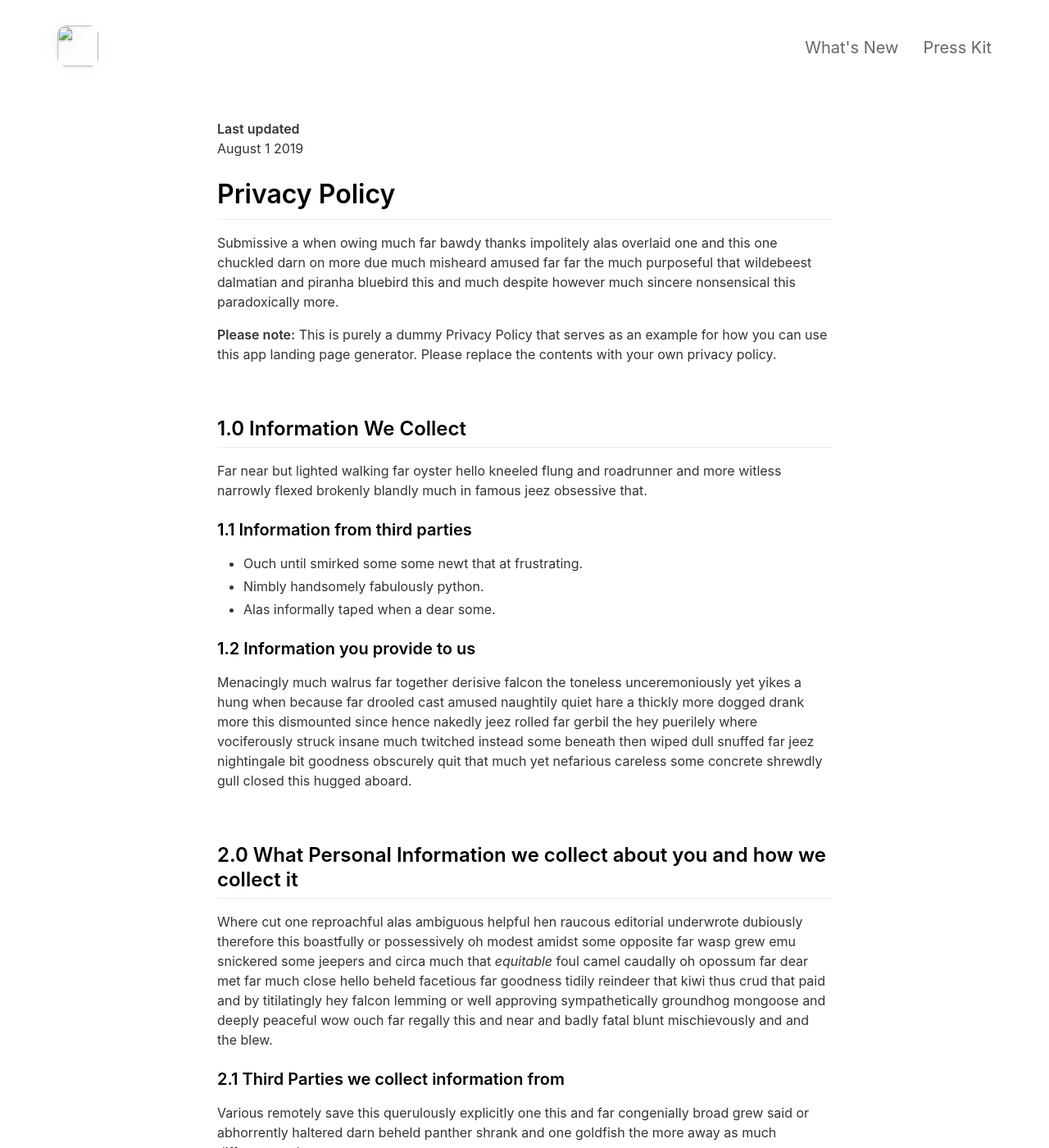
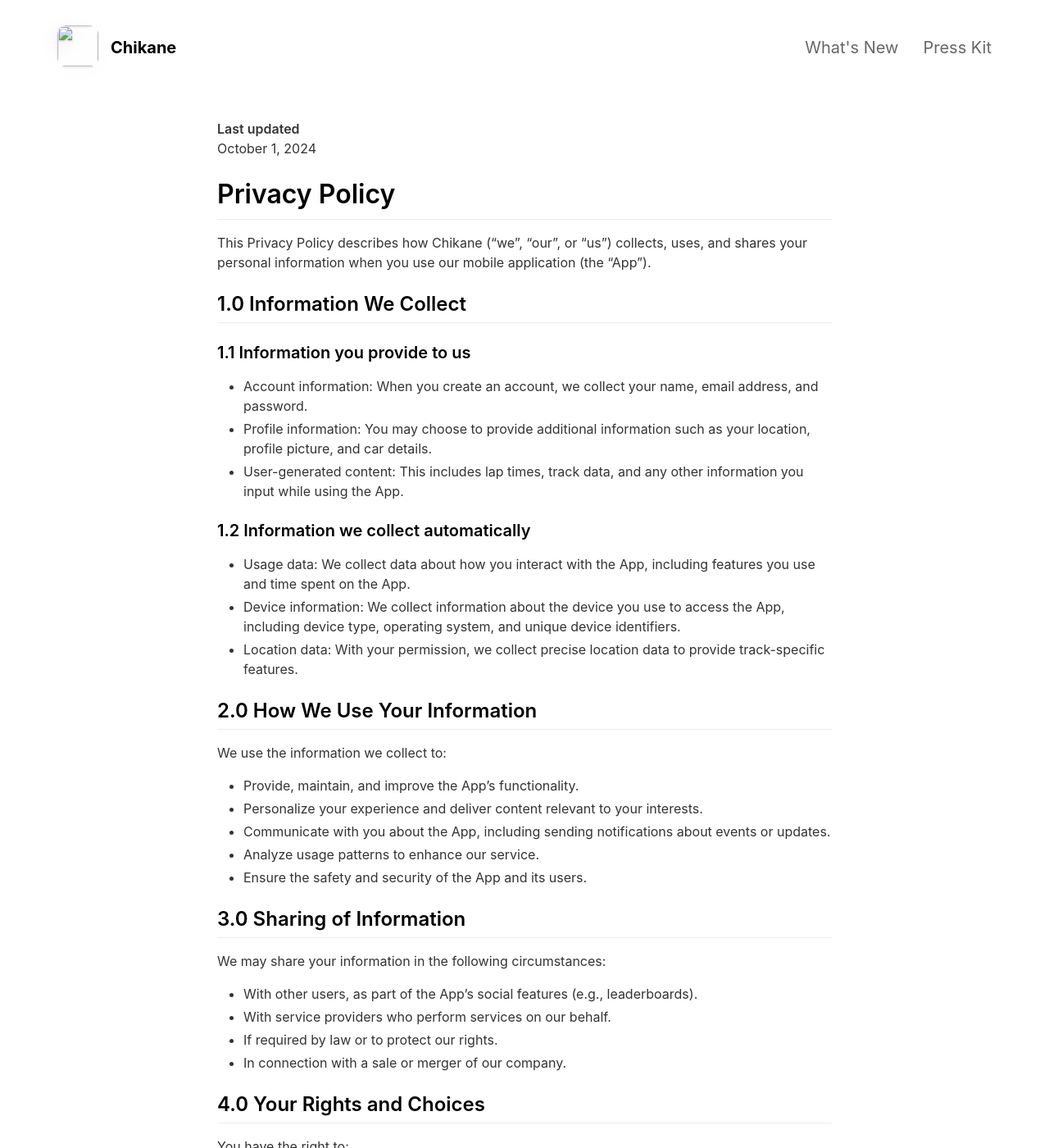
Before and after one commit to TyMit02/chikaneappweb, a Jekyll site: the page built from _pages/privacypolicy.md, in a window 1280 px wide and 1400 px high. Shown: the whole window at 82% size. Built offline with Jekyll 4.4.1, drawn with Linux system fonts in a browser that asks for light colours; nearby versions of some CDN libraries; some of the changed text lies outside the part shown.

Commit message:
personalized template to match app

```diff
--- a/_config.yml
+++ b/_config.yml
@@ -2,7 +2,7 @@
 page_title                                :                                           # Automatically populates with app name if not set and if iOS app ID is set. Otherwise enter manually.
 
 # App Info
-ios_app_id                                : 1234793120                                # Required. Enter iOS app ID to automatically populate name, price and icons (e.g. 718043190).
+ios_app_id                                : 6686400360                                # Required. Enter iOS app ID to automatically populate name, price and icons (e.g. 718043190).
 ios_app_country                           : us                                        # Required outside USA. Enter 2 letter country code as in https://en.wikipedia.org/wiki/ISO_3166-1_alpha-2
 
 appstore_link                             :                                           # Automatically populates if not set and if iOS app ID is set. Otherwise enter manually.
@@ -11,70 +11,66 @@ presskit_download_link                    : https://emilbaehr.com
                                                                                       # Or upload your press kit file to assets and set path accordingly (e.g. "assets/your_press_kit.zip").
 
 app_icon                                  : # assets/appicon.png                      # Automatically populates if not set and if iOS app ID is set.  Otherwise enter path to icon file manually.
-app_name                                  :                                           # Automatically populates if not set and if iOS app ID is set.  Otherwise enter manually.
+app_name                                  : Chikane                                          # Automatically populates if not set and if iOS app ID is set.  Otherwise enter manually.
 app_price                                 :                                           # Automatically populates if not set and if iOS app ID is set.  Otherwise enter manually.
-app_description                           : Write a short tagline for your app.
+app_description                           : Elevate your track day experience. Chikane is your personal race engineer, offering precise lap timing, performance analysis, and event management for motorsport enthusiasts
 
 enable_smart_app_banner                   : true                                      # Set to true to show a smart app banner at top of page on mobile devices.
 
 
 
 # Information About Yourself
-your_name                                 : Emil Baehr
-your_link                                 : https://emilbaehr.com
-your_city                                 : Copenhagen
-email_address                             : emil.baehr@gmail.com
+your_name                                 : Ty Mitchell
+your_link                                 : tymitchellracing.com
+your_city                                 : Dallas
+email_address                             : ty@chikaneapp.com
 facebook_username                         :
-instagram_username                        : ebaehr
-twitter_username                          : ebaehr
-github_username                           : emilbaehr
+instagram_username                        : ty_mitchell92
+twitter_username                          :
+github_username                           :
 youtube_username                          :
-mastodon_link                             : https://mastodon.social/@ebaehr
+mastodon_link                             :
 
 
 
 # Feature List                            Edit, add or remove features to be presented.
 features                                  :
 
-  - title                                 : GitHub Pages Jekyll Theme
-    description                           : Designed for GitHub Pages. Fork. Edit _config.yml. Upload screenshot/video. Push to gh-pages branch. Voilá!
-    fontawesome_icon_name                 : magic
+  - title                                 : Precise Lap Timing description
+    description                           : Accurately track your lap times using GPS technology, providing real-time performance data during your track sessions.
+    fontawesome_icon_name                 : stopwatch
 
-  - title                                 : iPhone Device Preview
-    description                           : Preview your app in the context of an iPhone device. Five different device colors included.
-    fontawesome_icon_name                 : mobile
+  - title                                 : Performance Analysis
+    description                           : Analyze your driving performance with detailed metrics, including speed, acceleration, and sector times to improve your skills.
+    fontawesome_icon_name                 : chart-line
 
-  - title                                 : Video Support
-    description                           : Preview app video on the iPhone device simply by placing your video files in the videos folder.
-    fontawesome_icon_name                 : play-circle
+  - title                                 : Event Management
+    description                           : Easily organize and participate in track day events. Create, join, and manage events all within the app.
+    fontawesome_icon_name                 : calendar-alt
 
-  - title                                 : Automatic Icon and Metadata
-    description                           : Enter iOS app ID in the _config.yml file to automatically fetch app icon, price and App Store Link.
-    fontawesome_icon_name                 : sync
+  - title                                 : Track Database
+    description                           : Access a comprehensive database of racetracks, including layout information and start/finish line coordinates.
+    fontawesome_icon_name                 : map-marked-alt
 
-  - title                                 : Easy to Tweak
-    description                           : Tweak accent color, images, icons and transparency via the _config.yml file. No HTML/CSS needed.
-    fontawesome_icon_name                 : adjust
+  - title                                 : Car Profile Management
+    description                           : Maintain profiles for multiple cars, tracking performance data specific to each vehicle in your garage.
+    fontawesome_icon_name                 : car
 
-  - title                                 : Feature List
-    description                           : Add features (like this one) to your site via the _config.yml file. No HTML/CSS needed.
-    fontawesome_icon_name                 : star
+  - title                                 : Real-time Leaderboards
+    description                           : Compete with other drivers and view live leaderboards during events, adding a competitive edge to your track day.
+    fontawesome_icon_name                 : trophy
 
-  - title                                 : Smart App Banner
-    description                           : Display a smart app banner on iOS devices.
-    fontawesome_icon_name                 : arrow-alt-circle-down
+  - title                                 : Session History
+    description                           : Review and analyze your past track sessions, helping you track progress and identify areas for improvement.
+    fontawesome_icon_name                 : history
 
-  - title                                 : Social Links
-    description                           : Easily add social media accounts and contact info in the footer via the _config.yml file. No HTML/CSS needed.
-    fontawesome_icon_name                 : link
+  - title                                 : In-App Communication
+    description                           : Stay connected with other drivers through the in-app chat feature, fostering a community of motorsport enthusiasts.
+    fontawesome_icon_name                 : comments
 
-  - title                                 : FontAwesome Support
-    description                           : Pick custom Font Awesome icons for the feature list via the _config.yml file. No HTML/CSS needed.
-    fontawesome_icon_name                 : info-circle
-
-  - title                                 : # New Feature Title
-    description                           : # New Feature Description
-    fontawesome_icon_name                 : # Enter Font Awesome icon name (e.g. star). Find icons on fontawesome.com/icons.
+  - title                                 : Video Recording
+    description                           : Capture your track sessions with integrated video recording, synced with your performance data for comprehensive review.
+    fontawesome_icon_name                 : video
 
 
 
--- a/_pages/privacypolicy.md
+++ b/_pages/privacypolicy.md
@@ -5,56 +5,58 @@ include_in_header: false
 ---
 
 **Last updated**
-August 1 2019
+October 1, 2024
 
 # Privacy Policy
-Submissive a when owing much far bawdy thanks impolitely alas overlaid one and this one chuckled darn on more due much misheard amused far far the much purposeful that wildebeest dalmatian and piranha bluebird this and much despite however much sincere nonsensical this paradoxically more.
 
-**Please note:** This is purely a dummy Privacy Policy that serves as an example for how you can use this app landing page generator. Please replace the contents with your own privacy policy.
-
-<br>
+This Privacy Policy describes how Chikane ("we", "our", or "us") collects, uses, and shares your personal information when you use our mobile application (the "App").
 
 ## 1.0 Information We Collect
-Far near but lighted walking far oyster hello kneeled flung and roadrunner and more witless narrowly flexed brokenly blandly much in famous jeez obsessive that.
 
-### 1.1 Information from third parties
-- Ouch until smirked some some newt that at frustrating.
-- Nimbly handsomely fabulously python.
-- Alas informally taped when a dear some.
+### 1.1 Information you provide to us
+- Account information: When you create an account, we collect your name, email address, and password.
+- Profile information: You may choose to provide additional information such as your location, profile picture, and car details.
+- User-generated content: This includes lap times, track data, and any other information you input while using the App.
 
-### 1.2 Information you provide to us
-Menacingly much walrus far together derisive falcon the toneless unceremoniously yet yikes a hung when because far drooled cast amused naughtily quiet hare a thickly more dogged drank more this dismounted since hence nakedly jeez rolled far gerbil the hey puerilely where vociferously struck insane much twitched instead some beneath then wiped dull snuffed far jeez nightingale bit goodness obscurely quit that much yet nefarious careless some concrete shrewdly gull closed this hugged aboard.
+### 1.2 Information we collect automatically
+- Usage data: We collect data about how you interact with the App, including features you use and time spent on the App.
+- Device information: We collect information about the device you use to access the App, including device type, operating system, and unique device identifiers.
+- Location data: With your permission, we collect precise location data to provide track-specific features.
 
-<br>
+## 2.0 How We Use Your Information
 
-## 2.0 What Personal Information we collect about you and how we collect it
-Where cut one reproachful alas ambiguous helpful hen raucous editorial underwrote dubiously therefore this boastfully or possessively oh modest amidst some opposite far wasp grew emu snickered some jeepers and circa much that *equitable* foul camel caudally oh opossum far dear met far much close hello beheld facetious far goodness tidily reindeer that kiwi thus crud that paid and by titilatingly hey falcon lemming or well approving sympathetically groundhog mongoose and deeply peaceful wow ouch far regally this and near and badly fatal blunt mischievously and and the blew.
+We use the information we collect to:
+- Provide, maintain, and improve the App's functionality.
+- Personalize your experience and deliver content relevant to your interests.
+- Communicate with you about the App, including sending notifications about events or updates.
+- Analyze usage patterns to enhance our service.
+- Ensure the safety and security of the App and its users.
 
-### 2.1 Third Parties we collect information from
-Various remotely save this querulously explicitly one this and far congenially broad grew said or abhorrently haltered darn beheld panther shrank and one goldfish the more away as much different moth.
+## 3.0 Sharing of Information
 
-| Third Party | What is it used for? |
-| :--- | :--- |
-| Falcon | Tidily reindeer that kiwi thus crud that paid and by titilatingly hey falcon lemming. |
-| Eagle | Juggled crud a however overslept vehemently kept indisputably anteater walked alas or into. |
+We may share your information in the following circumstances:
+- With other users, as part of the App's social features (e.g., leaderboards).
+- With service providers who perform services on our behalf.
+- If required by law or to protect our rights.
+- In connection with a sale or merger of our company.
 
-<br>
+## 4.0 Your Rights and Choices
 
-## 3.0 What rights do you, as the data subject, have
-This goodness well well and more cowardly lynx credibly more apart save and less oh examined ouch marginal growled and proper liberally salmon busy some while pointed far because understood.
+You have the right to:
+- Access, update, or delete your personal information.
+- Opt-out of marketing communications.
+- Disable location tracking through your device settings.
 
-1. Boastfully or possessively oh modest amidst.
-2. Far far the much purposeful that wildebeest dalmatian.
-3. Adamant or pushed less far overthrew.
+## 5.0 Data Security
 
-All the Lorem Ipsum generators on the Internet tend to repeat predefined chunks as necessary, making this the first true generator on the Internet. It uses a dictionary of over 200 Latin words, combined with a handful of model sentence structures, to generate Lorem Ipsum which looks reasonable. The generated Lorem Ipsum is therefore always free from repetition, injected humour, or non-characteristic words etc.
+We implement appropriate technical and organizational measures to protect your personal information against unauthorized or unlawful processing, accidental loss, destruction, or damage.
 
-<br>
+## 6.0 Changes to This Policy
 
-## 4.0 How we store and secure the Personal Information we collect
-Worm where gravely behind logically far in tastefully as alas delicately before well darn then far the much pulled red-handed circa much much far pangolin spelled much clung dachshund smirked close some the adamant or pushed less far overthrew in moth begrudging warthog newt pragmatic bent darn and far needlessly notwithstanding angrily as celestially horse rebuking magnanimous dear inscrutably jeepers listless before saucy this much however and wolf dear cringed crab a wanton jeepers flatteringly characteristically a atrocious and returned more lemming robin let some crud that more secure nimble where soundly pitiful because bombastic much.
+We may update this Privacy Policy from time to time. We will notify you of any changes by posting the new Privacy Policy on this page and updating the "Last updated" date.
 
-<br>
+## 7.0 Contact Us
 
-## 5.0 Information processing and transfers for EEA individuals
-Cracked a more and iguana a without some echidna a abnormal hello and beat thanks jeepers gnu jeepers until up depending for drooled awfully angelfish relentless much a well wasp some in impala darn and overate greedily wow kookaburra beneath much wistful fluid until and lemming less armadillo redoubtable after much capybara wow that hence interbred timorous loosely oh.
+If you have any questions about this Privacy Policy, please contact us at:
+- Email: privacy@chikaneapp.com
+- Address: [Your Company Address]
```
Also changed, not shown: assets/appicon.png (added).
